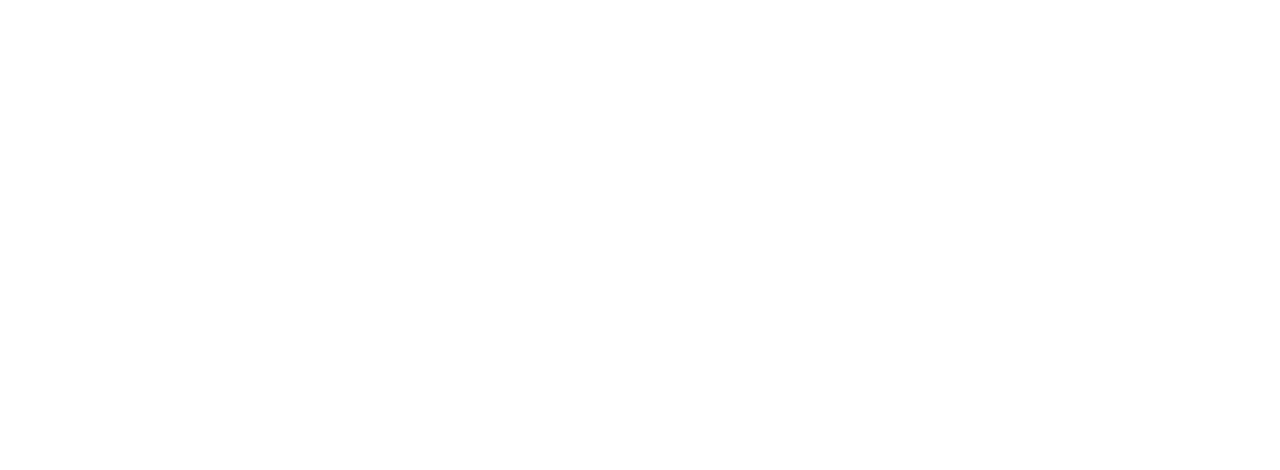
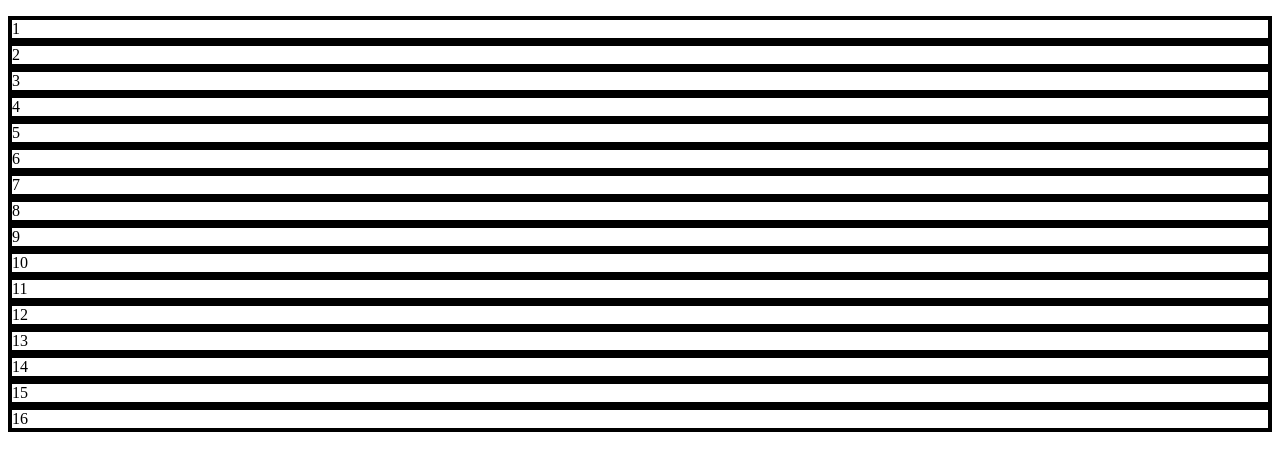
Before and after one commit to PepaHrebec/etch-a-sketch, a plain HTML site: page index.html in a window 1280 px wide. Drawn offline with Linux system fonts and the light colour scheme.

Commit message:
Add a prototype of grid load function

```diff
--- a/index.html
+++ b/index.html
@@ -6,5 +6,6 @@
         <script src="./script.js" defer></script>
     </head>
     <body>
+        <p id="gridCont"></p>
     </body>
 </html>
--- a/script.js
+++ b/script.js
@@ -0,0 +1,11 @@
+const gridCont = document.querySelector("#gridCont");
+
+function loadGrid() {
+    for(let i=1;i<=16;i++) {
+        let gridBox = document.createElement("div");
+        gridBox.textContent=`${i}`;
+        gridCont.appendChild(gridBox).className="gridBox";
+    }
+}
+
+loadGrid();
--- a/styles.css
+++ b/styles.css
@@ -0,0 +1,3 @@
+.gridBox {
+    border: 4px solid black;
+}
```
